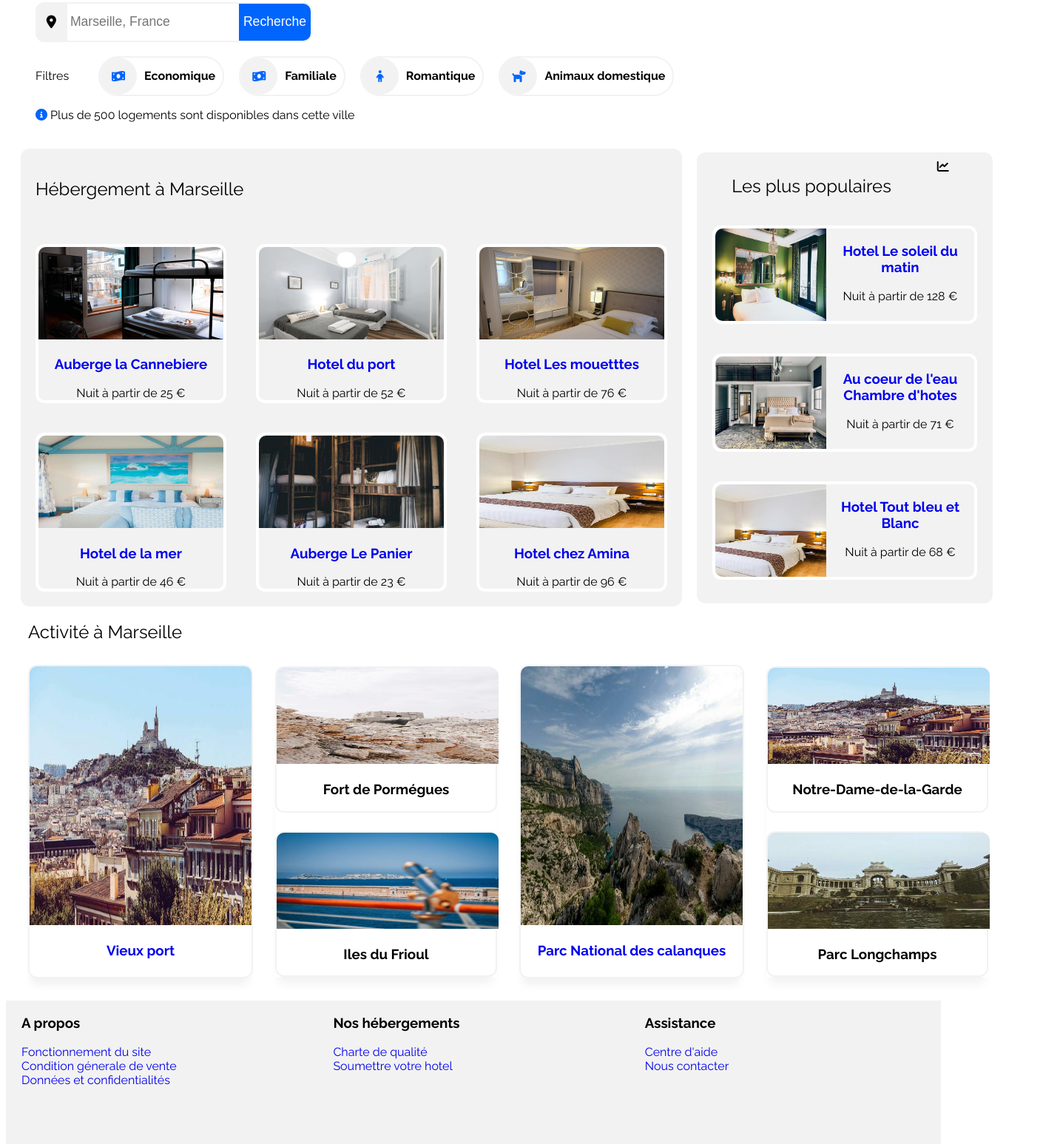
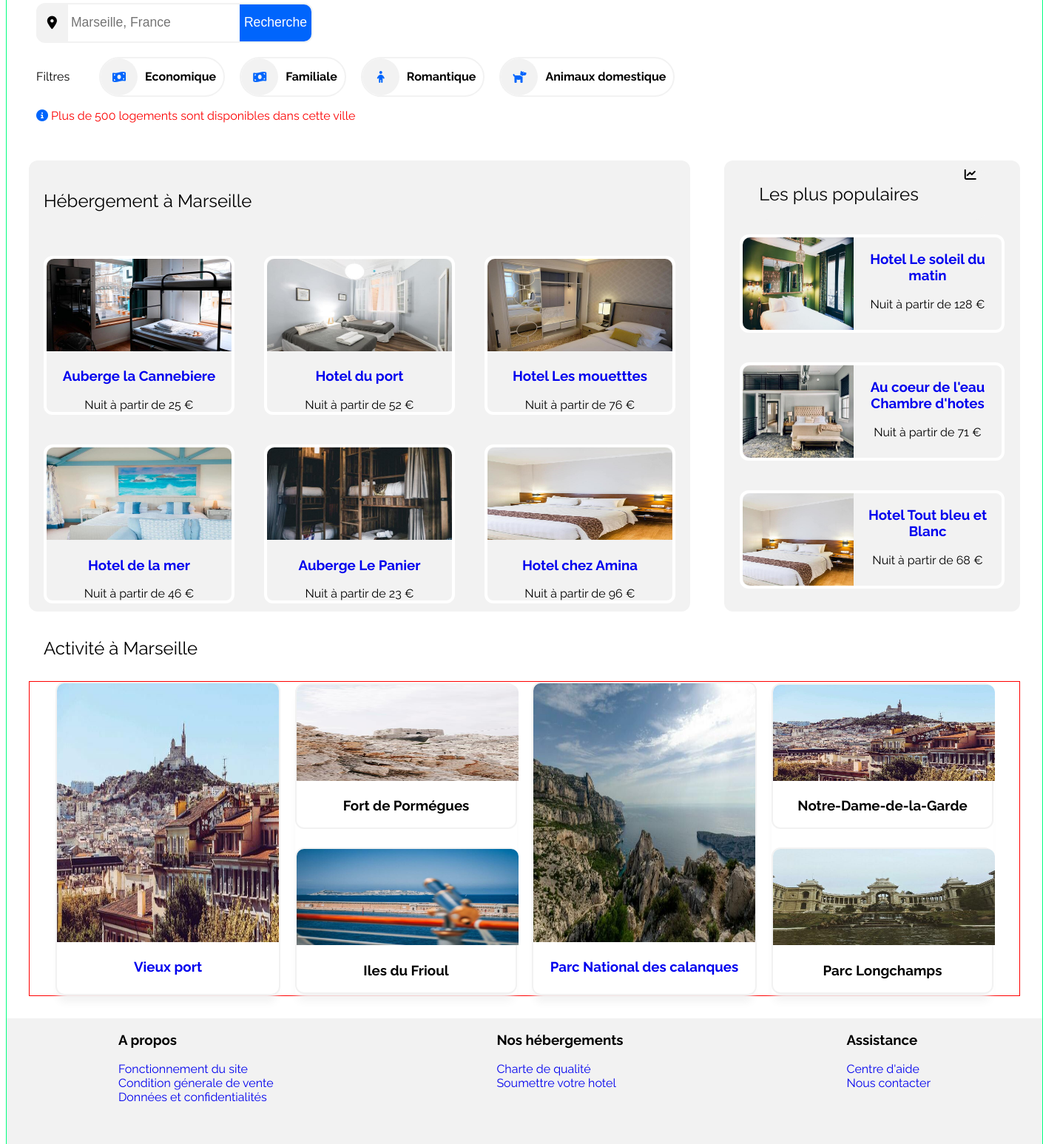
Before and after one commit to webservicesfrance/P2_shehzad_qaiser, a plain HTML site: page index.html in a window 1280 px wide. Shown: the part 253-1800 px from the top of the page at 74% size, 1410 px wide, since content can reach past the window. Drawn offline with Linux system fonts and the light colour scheme; a web font is replaced by a local one.

Commit message:
centrage desktop

```diff
--- a/style.css
+++ b/style.css
@@ -191,20 +191,22 @@ a {
   color: #0065fc;
 }
 
-/*Section*/
+/*Section 1 Centrale*/ /*new*/
 section {
   display: flex;
   flex-direction: row;
+  justify-content: space-between;
   align-items: center;
   background-color: #ffffff;
   border-radius: 12px;
-  padding: 0px;
-  margin: 20px;
+  margin: 30px;
+  height: 620px;
 }
 article {
   display: flex;
   flex-direction: column;
   width: auto;
+  height: 610px;
   margin: 0px;
   background-color: #f2f2f2;
   border-radius: 12px;
@@ -243,7 +245,6 @@ aside {
   border-radius: 12px;
   min-width: 400px;
   height: 610px;
-  margin-left: 20px;
   text-align: center;
 }
 
@@ -277,21 +278,22 @@ aside {
 
 #titreAM {
   text-align: left;
-  margin-left: 20px;
-  padding-left: 10px;
+  padding-left: 50px;
 }
 
 .bloc-activite {
   display: flex;
   flex-direction: row;
+  justify-content: center;
   align-items: center;
-  margin: 20px;
+  margin: 30px;
+  border: red 1px solid;
 }
 
 .hotel-section2 {
   width: 300px;
   height: 420px;
-  margin: 10px;
+  margin: 0 10px;
   border-radius: 12px;
   border: #f2f2f2 2px solid;
   text-align: center;
@@ -304,7 +306,7 @@ aside {
   justify-content: space-between;
   width: 300px;
   height: 420px;
-  margin: 0 20px;
+  margin: 0 10px;
   text-align: center;
   box-shadow: -1px 14px 12px -5px #f2f2f2;
 }
@@ -339,19 +341,25 @@ footer {
   background-color: #f2f2f2;
 }
 .liens {
-  width: 30%;
+  width: auto;
 }
 .liens a:hover {
   color: red;
 }
 
-/*Media queries pour les Pc
-@media screen and (min-width: 1024px) {
+/*Media queries pour les Pc*/
+@media screen and (min-width: 768px) {
   p {
-    color: rgb(0, 0, 0);
+    color: rgb(252, 0, 0);
     font-size: 1em;
   }
-}*/
+
+  #bloc_page {
+    width: 1400px;
+    margin: auto;
+    border: springgreen 1px solid;
+  }
+}
 
 /*Media queries pour les Tablettes
 
@@ -430,7 +438,8 @@ ul {
     border-radius: 0;
     padding: 20px 0;
     margin: 20px 0;
-  }
+    height: auto;
+  } /*new*/
   .ranger {
     display: flex;
     flex-direction: column;
```
Also changed, not shown: index.html (+0 -4 lines).
